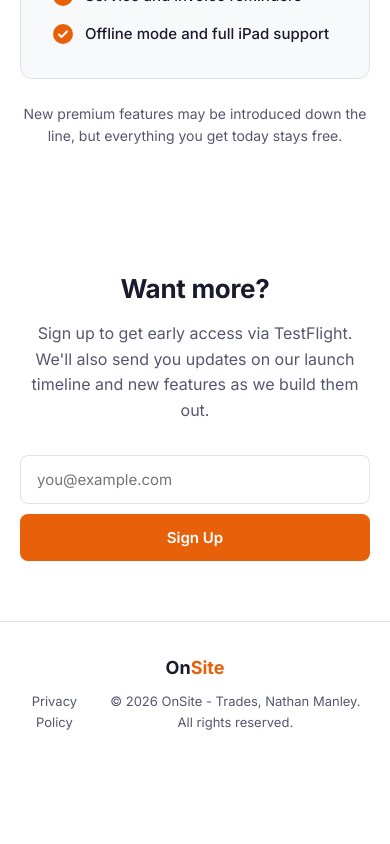
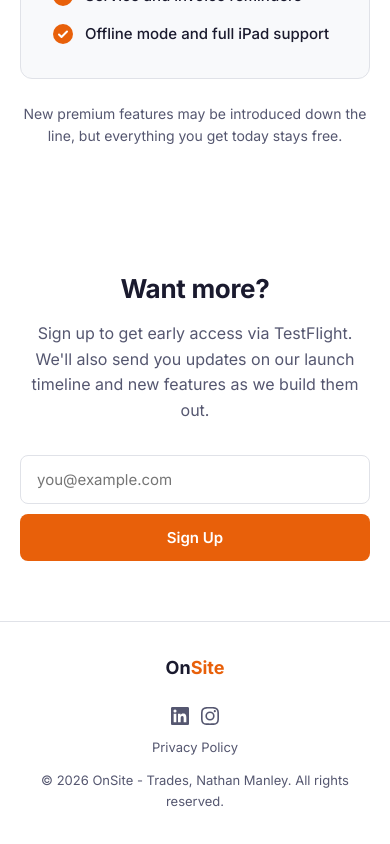
Before and after one commit to MacManley/onsite-trades, a React (Vite) app: page / in a window 390 px wide. Shown: the part 4661-5505 px from the top of the page. Before the commit the page ends 5426 px from the top, so only its background shows below. Built offline with nearby package versions, Linux system fonts and the light colour scheme.

Commit message:
social media

```diff
--- a/src/components/Footer.jsx
+++ b/src/components/Footer.jsx
@@ -1,5 +1,17 @@
 import { Link } from 'react-router-dom'
 import styles from './Footer.module.css'
+
+const LinkedInIcon = () => (
+  <svg width="18" height="18" viewBox="0 0 24 24" fill="currentColor" xmlns="http://www.w3.org/2000/svg">
+    <path d="M20.447 20.452h-3.554v-5.569c0-1.328-.027-3.037-1.852-3.037-1.853 0-2.136 1.445-2.136 2.939v5.667H9.351V9h3.414v1.561h.046c.477-.9 1.637-1.85 3.37-1.85 3.601 0 4.267 2.37 4.267 5.455v6.286zM5.337 7.433a2.062 2.062 0 0 1-2.063-2.065 2.064 2.064 0 1 1 2.063 2.065zm1.782 13.019H3.555V9h3.564v11.452zM22.225 0H1.771C.792 0 0 .774 0 1.729v20.542C0 23.227.792 24 1.771 24h20.451C23.2 24 24 23.227 24 22.271V1.729C24 .774 23.2 0 22.222 0h.003z"/>
+  </svg>
+)
+
+const InstagramIcon = () => (
+  <svg width="18" height="18" viewBox="0 0 24 24" fill="currentColor" xmlns="http://www.w3.org/2000/svg">
+    <path d="M12 2.163c3.204 0 3.584.012 4.85.07 3.252.148 4.771 1.691 4.919 4.919.058 1.265.069 1.645.069 4.849 0 3.205-.012 3.584-.069 4.849-.149 3.225-1.664 4.771-4.919 4.919-1.266.058-1.644.07-4.85.07-3.204 0-3.584-.012-4.849-.07-3.26-.149-4.771-1.699-4.919-4.92-.058-1.265-.07-1.644-.07-4.849 0-3.204.013-3.583.07-4.849.149-3.227 1.664-4.771 4.919-4.919 1.266-.057 1.645-.069 4.849-.069zM12 0C8.741 0 8.333.014 7.053.072 2.695.272.273 2.69.073 7.052.014 8.333 0 8.741 0 12c0 3.259.014 3.668.072 4.948.2 4.358 2.618 6.78 6.98 6.98C8.333 23.986 8.741 24 12 24c3.259 0 3.668-.014 4.948-.072 4.354-.2 6.782-2.618 6.979-6.98.059-1.28.073-1.689.073-4.948 0-3.259-.014-3.667-.072-4.947-.196-4.354-2.617-6.78-6.979-6.98C15.668.014 15.259 0 12 0zm0 5.838a6.162 6.162 0 1 0 0 12.324 6.162 6.162 0 0 0 0-12.324zM12 16a4 4 0 1 1 0-8 4 4 0 0 1 0 8zm6.406-11.845a1.44 1.44 0 1 0 0 2.881 1.44 1.44 0 0 0 0-2.881z"/>
+  </svg>
+)
 
 export default function Footer() {
   return (
@@ -9,6 +21,26 @@
           On<span className={styles.accent}>Site</span>
         </span>
         <div className={styles.right}>
+          <div className={styles.socials}>
+            <a
+              href="https://www.linkedin.com/company/onsite-trades"
+              target="_blank"
+              rel="noopener noreferrer"
+              className={styles.socialLink}
+              aria-label="LinkedIn"
+            >
+              <LinkedInIcon />
+            </a>
+            <a
+              href="https://www.instagram.com/onsitetrades"
+              target="_blank"
+              rel="noopener noreferrer"
+              className={styles.socialLink}
+              aria-label="Instagram"
+            >
+              <InstagramIcon />
+            </a>
+          </div>
           <Link to="/privacy" className={styles.privacyLink}>Privacy Policy</Link>
           <span className={styles.copy}>
             &copy; {new Date().getFullYear()} OnSite - Trades, Nathan Manley. All rights reserved.
--- a/src/components/Footer.module.css
+++ b/src/components/Footer.module.css
@@ -35,6 +35,23 @@
   color: var(--color-accent);
 }
 
+.socials {
+  display: flex;
+  align-items: center;
+  gap: 12px;
+}
+
+.socialLink {
+  display: flex;
+  align-items: center;
+  color: var(--color-text-secondary);
+  transition: color 0.15s;
+}
+
+.socialLink:hover {
+  color: var(--color-accent);
+}
+
 .copy {
   font-size: 13px;
   color: var(--color-text-secondary);
@@ -43,7 +60,17 @@
 @media (max-width: 560px) {
   .inner {
     flex-direction: column;
-    gap: 8px;
+    gap: 24px;
     text-align: center;
   }
+
+  .right {
+    flex-direction: column;
+    align-items: center;
+    gap: 12px;
+  }
+
+  .socials {
+    justify-content: center;
+  }
 }
```
